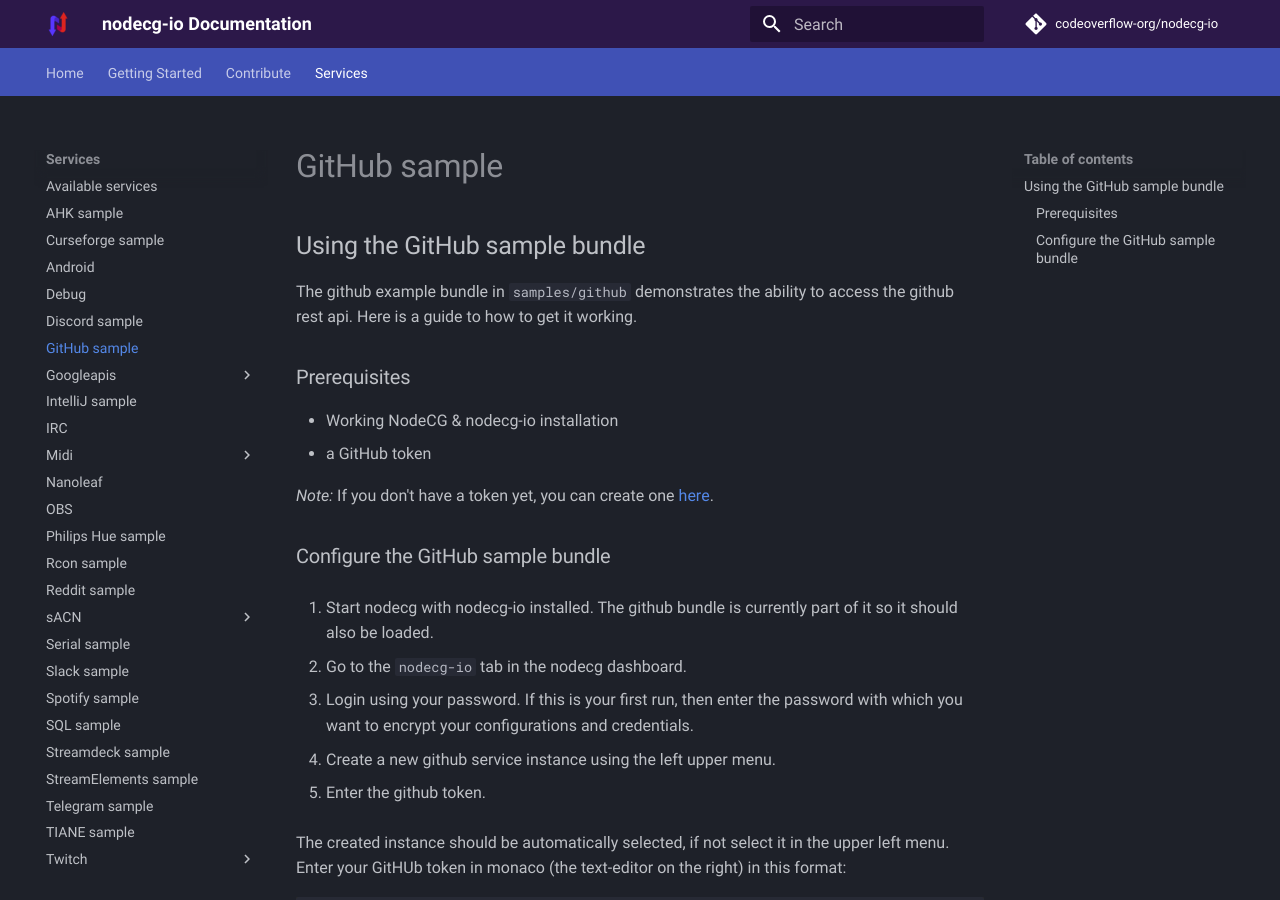
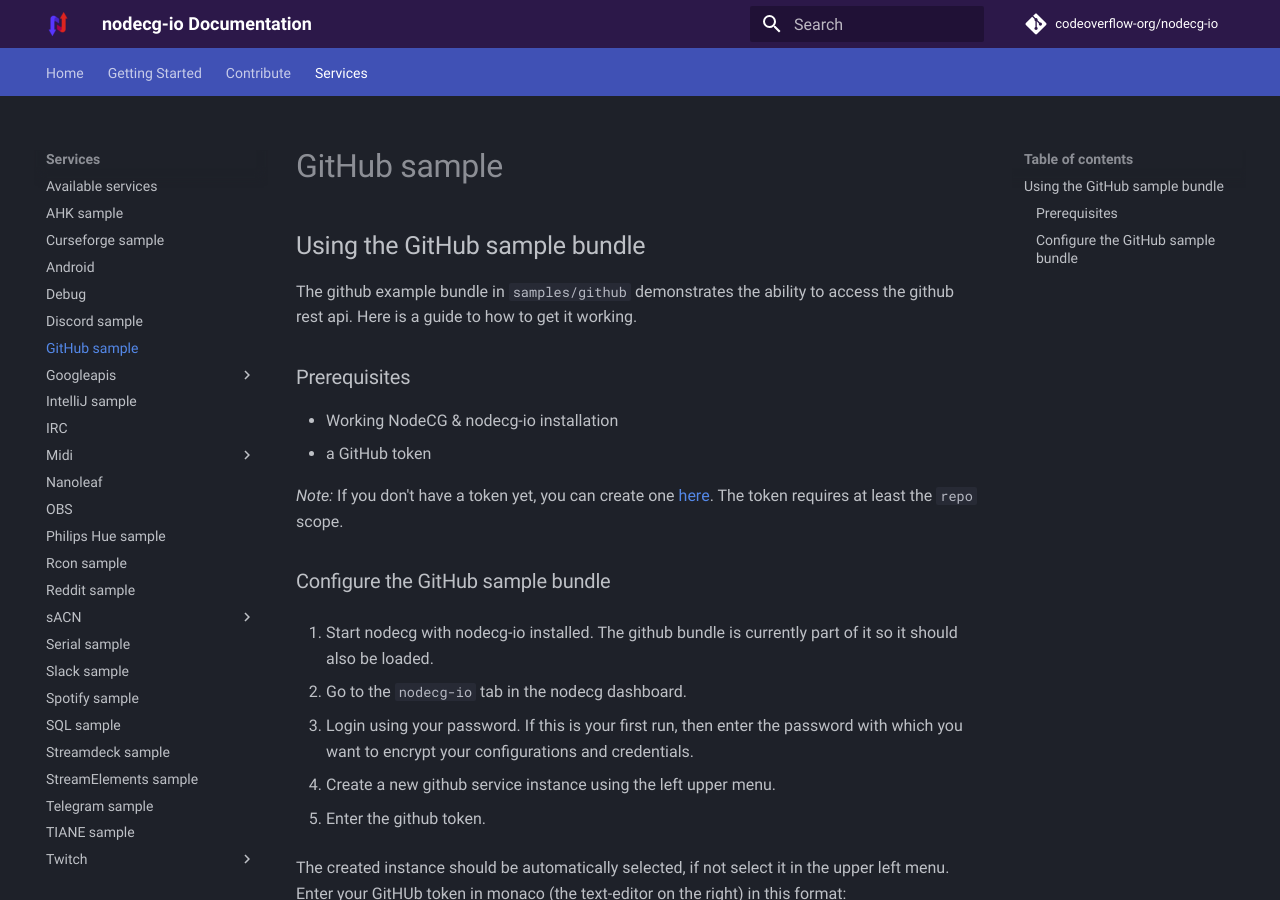
Before and after one commit to codeoverflow-org/nodecg-io-docs, an MkDocs documentation site: the page built from docs/samples/github.md, in a window 1280 px wide and 900 px high. Built offline with MkDocs 1.6.1 and Material for MkDocs 9.7.7, drawn with Linux system fonts in a browser that asks for light colours; comment, search, counter and statistics services are not loaded; the version menu is left out.

Commit message:
Apply requested changes

```diff
--- a/docs/samples/github.md
+++ b/docs/samples/github.md
@@ -7,7 +7,7 @@
 -   Working NodeCG & nodecg-io installation
 -   a GitHub token
 
-_Note:_ If you don't have a token yet, you can create one [here](https://github.com/settings/tokens/new).
+_Note:_ If you don't have a token yet, you can create one [here](https://github.com/settings/tokens/new). The token requires at least the `repo` scope.
 
 ### Configure the GitHub sample bundle
 
```
